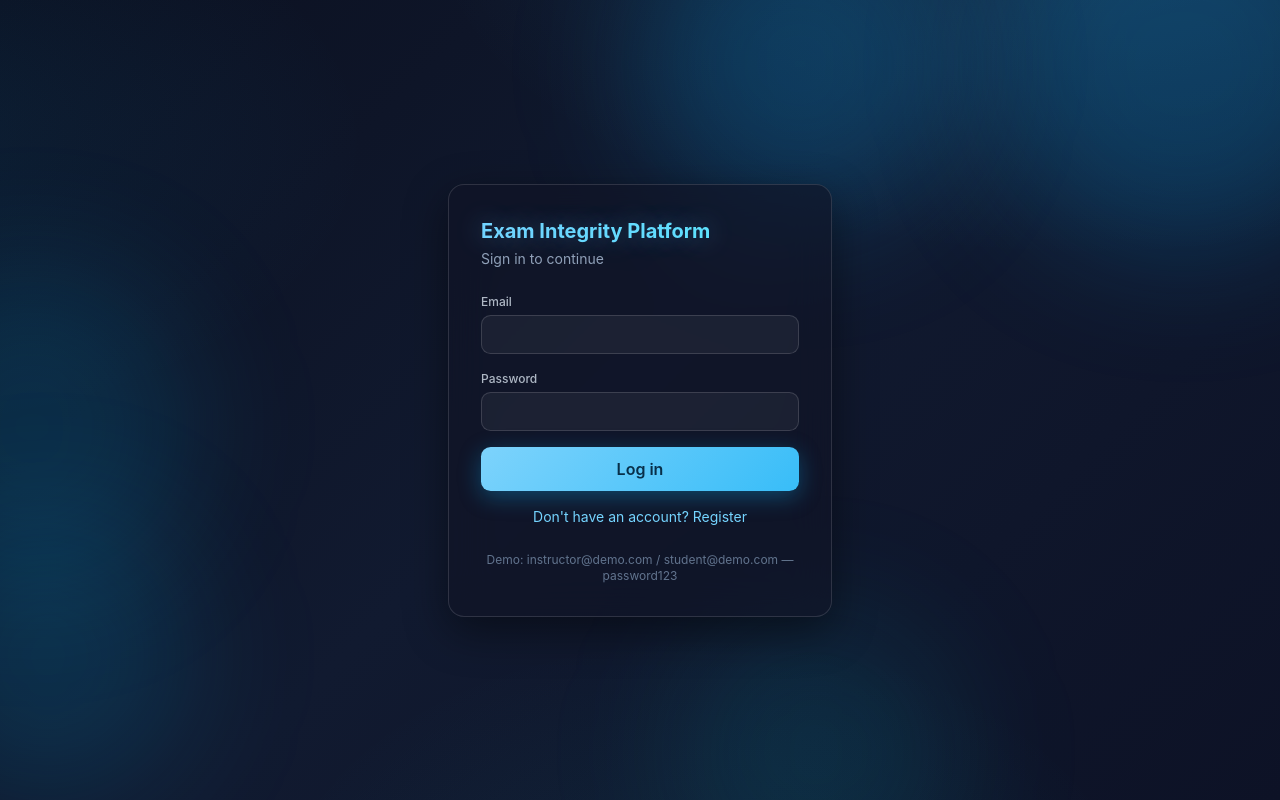
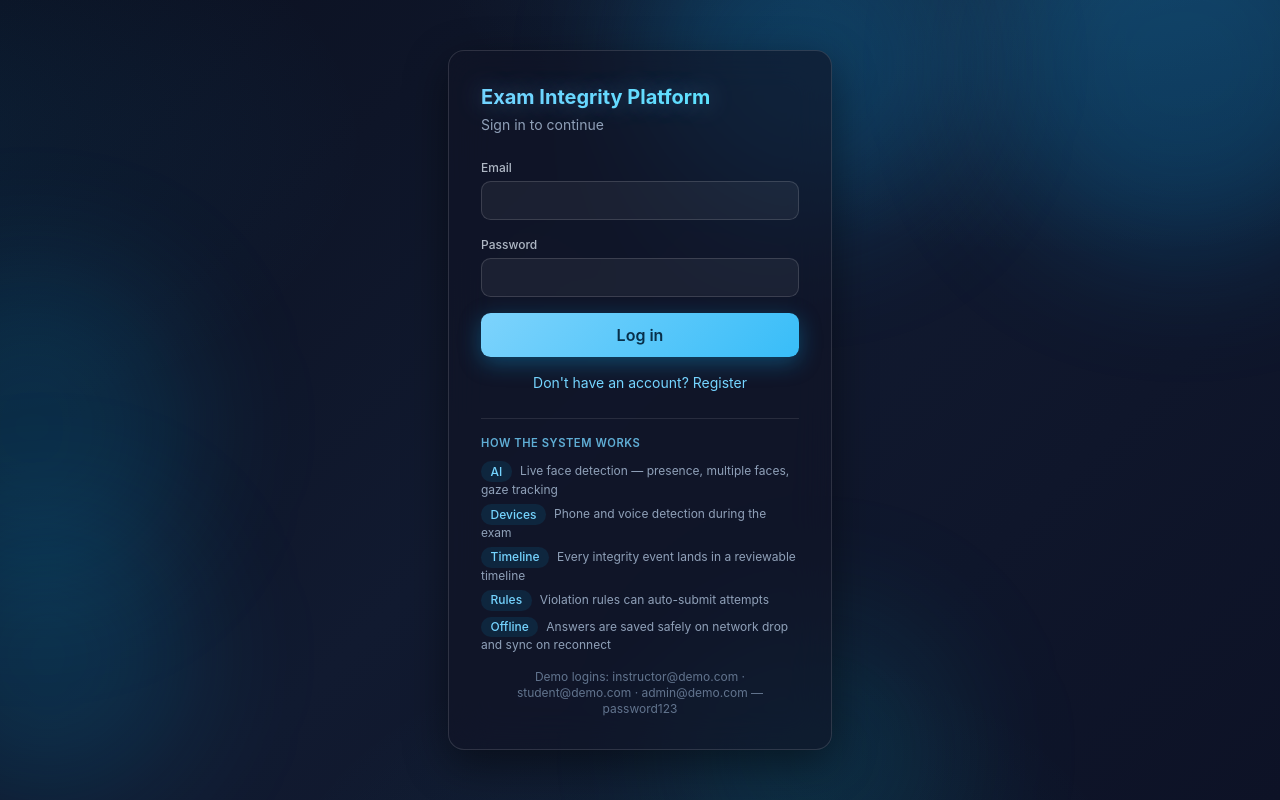
Before and after one commit to mwemmz/exam-integrity-platform, a React (Vite) app in the folder client/: page /login in a window 1280 px wide. Built offline with nearby package versions, Linux system fonts and the light colour scheme; no server answers.

Commit message:
Add system info panel and all demo logins to login page

```diff
--- a/client/src/pages/LoginPage.tsx
+++ b/client/src/pages/LoginPage.tsx
@@ -86,8 +86,19 @@ export default function LoginPage({ onAuthed }: { onAuthed: () => void }) {
                     {mode === 'login' ? "Don't have an account? Register" : 'Already have an account? Log in'}
                 </button>
 
-                <p className="mt-6 text-xs text-slate-500 text-center">
-                    Demo: instructor@demo.com / student@demo.com — password123
+                <div className="mt-6 pt-4 border-t border-white/10">
+                    <p className="text-[0.7rem] uppercase tracking-wider text-sky-300/80 mb-2.5 font-semibold">How the system works</p>
+                    <ul className="space-y-1.5 text-xs text-slate-400">
+                        <li><span className="chip bg-sky-400/10 text-sky-300 mr-2">AI</span>Live face detection — presence, multiple faces, gaze tracking</li>
+                        <li><span className="chip bg-sky-400/10 text-sky-300 mr-2">Devices</span>Phone and voice detection during the exam</li>
+                        <li><span className="chip bg-sky-400/10 text-sky-300 mr-2">Timeline</span>Every integrity event lands in a reviewable timeline</li>
+                        <li><span className="chip bg-sky-400/10 text-sky-300 mr-2">Rules</span>Violation rules can auto-submit attempts</li>
+                        <li><span className="chip bg-sky-400/10 text-sky-300 mr-2">Offline</span>Answers are saved safely on network drop and sync on reconnect</li>
+                    </ul>
+                </div>
+
+                <p className="mt-4 text-xs text-slate-500 text-center">
+                    Demo logins: instructor@demo.com · student@demo.com · admin@demo.com — password123
                 </p>
             </div>
         </div>
```
